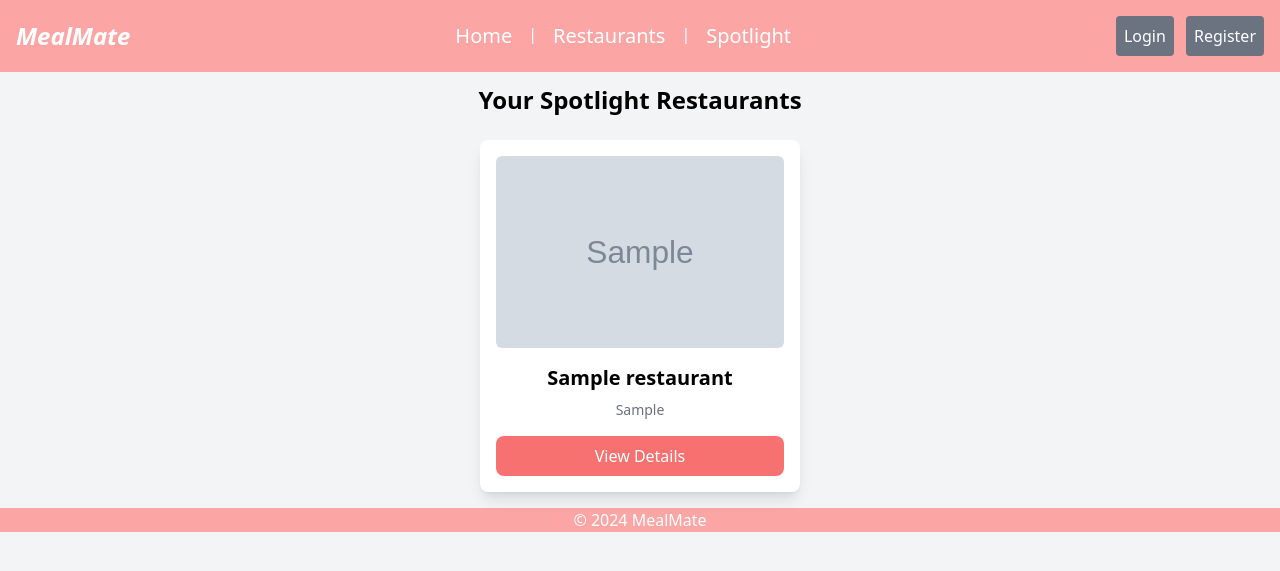
After one commit to NivethaaD/Restaurant_App, a Django app: page /spotlight-restaurants/ in a window 1280 px wide. The commit adds this page. Shown: the top 571 px of the page. Run offline with Django 4.2, Linux system fonts and the light colour scheme; tables that the repository leaves empty hold one stand-in row (values such as "Sample post"); grey boxes marked "Sample" are stand-in pictures; some libraries are stand-ins or nearby versions.

Commit message:
Created visited and spotlight restaurants

```diff
--- /dev/null
+++ b/restaurant/templates/restaurant/spotlight_restaurants.html
@@ -0,0 +1,33 @@
+{% extends "base_generic.html" %}
+
+{% block content %}
+<h1 class="text-2xl font-bold text-center mb-6 mt-3">Your Spotlight Restaurants</h1>
+<div class="flex flex-wrap justify-center gap-6 m-4">
+    {% if spotlight_restaurants %}
+        {% for spotlight in spotlight_restaurants %}
+            <div class="bg-white p-4 rounded-lg shadow-lg w-80 text-center hover:shadow-xl transition-shadow">
+                <!-- Display the restaurant's first image -->
+                {% with spotlight.restaurant.images.first as image %}
+                    {% if image %}
+                        <img src="{{ image.image.url }}" alt="{{ spotlight.restaurant.title }}" class="w-full h-48 object-cover rounded-md mb-4">
+                    {% else %}
+                        <div class="w-full h-48 bg-gray-200 rounded-md mb-4 flex items-center justify-center text-gray-500">
+                            No Image Available
+                        </div>
+                    {% endif %}
+                {% endwith %}
+
+                <!-- Restaurant Title -->
+                <h2 class="text-xl font-semibold mb-2">{{ spotlight.restaurant.title }}</h2>
+                <p class="text-sm text-gray-500">{{ spotlight.restaurant.location }}</p>
+                <a href="{% url 'restaurant_detail' spotlight.restaurant.pk %}"
+                   class="block mt-4 bg-red-400 text-white py-2 px-4 rounded-lg hover:bg-red-500">
+                   View Details
+                </a>
+            </div>
+        {% endfor %}
+    {% else %}
+        <p class="text-gray-500 text-center"> No spotlighted restaurants yet.</p>
+    {% endif %}
+</div>
+{% endblock %}
--- a/restaurant/urls.py
+++ b/restaurant/urls.py
@@ -1,5 +1,5 @@
 from django.urls import path
-from .views import RestaurantListView , RestaurantDetailView , home , RegisterView , profile_view , BookmarkView , AddReviewView , EditReviewView, DeleteReviewView
+from .views import RestaurantListView , RestaurantDetailView , home , RegisterView  , BookmarkView , AddReviewView , EditReviewView, DeleteReviewView , MarkVisitedView ,VisitedView,Spotlightview
 from django.contrib.auth import views as auth_views
 
 
@@ -15,11 +15,11 @@ urlpatterns = [
     path('password_reset_done/', auth_views.PasswordResetDoneView.as_view(template_name='registration/password_reset_done.html'), name='password_reset_done'),
     path('password_reset_confirm/<uidb64>/<token>/', auth_views.PasswordResetConfirmView.as_view(template_name='registration/password_reset_confirm.html'), name='password_reset_confirm'),
     path('password_reset_complete/', auth_views.PasswordResetCompleteView.as_view(template_name='registration/password_reset_complete.html'), name='password_reset_complete'),
-    path('profile/',profile_view , name = 'profile'),
     path('bookmarks/', BookmarkView.as_view(), name='bookmarked_restaurants'),
     path('restaurant/<int:pk>/add-review/', AddReviewView.as_view(), name='add_review'),
     path('review/<int:pk>/edit/', EditReviewView.as_view(), name='edit_review'),
     path('review/<int:pk>/delete/', DeleteReviewView.as_view(), name='delete_review'),
-
-
+    path('restaurant/<int:pk>/mark-visited/', MarkVisitedView.as_view(), name='mark_visited'),
+    path('visited-restaurants/', VisitedView.as_view(), name='visited_restaurants'),
+    path('spotlight-restaurants/', Spotlightview.as_view(), name='spotlighted_restaurants')
 ]
--- a/restaurant/views.py
+++ b/restaurant/views.py
@@ -1,6 +1,6 @@
 from django.shortcuts import render
 from django.views.generic import ListView , DetailView , View
-from .models import Restaurant, UserBookmark
+from .models import Restaurant, UserBookmark , UserVisited ,SpotlightRestaurant
 from .filters import RestaurantFilter
 from django.contrib import messages
 from django.views.generic.edit import FormView
@@ -81,6 +81,18 @@ class RestaurantDetailView(DetailView):
         else:
             # Set default value for unauthenticated users
             context['is_bookmarked'] = False
+
+        if self.request.user.is_authenticated:
+            context['is_visited'] = UserVisited.objects.filter(user=self.request.user, restaurant=restaurant).exists()
+        else:
+            context['is_visited'] = False
+
+        isspotlight = SpotlightRestaurant.objects.filter(restaurant=restaurant , spotlighted=True)
+        if isspotlight:
+            context['is_spotlight']=True
+        else:
+            context['is_spotlight'] = False
+
         return context
 
     def post(self, request, *args, **kwargs):
@@ -136,8 +148,6 @@ class RegisterView(FormView):
         messages.success(self.request, 'Your account has been created! You can now log in.')
         return super().form_valid(form)
 
-def profile_view(request):
-    return render(request, 'restaurant/profile.html')
 
 class BookmarkView(LoginRequiredMixin, ListView):
     model = Restaurant
@@ -151,3 +161,35 @@ class BookmarkView(LoginRequiredMixin, ListView):
         bookmarked_restaurants_ids = UserBookmark.objects.filter(user=user).values_list('restaurant_id', flat=True)
         # Retrieve restaurants using the IDs
         return Restaurant.objects.filter(id__in=bookmarked_restaurants_ids)
+
+
+class MarkVisitedView(View):
+    def post(self, request, *args, **kwargs):
+        if not request.user.is_authenticated:
+            return redirect('login')
+
+        restaurant = get_object_or_404(Restaurant, pk=kwargs['pk'])
+        visited, created = UserVisited.objects.get_or_create(user=request.user, restaurant=restaurant)
+
+        if not created:
+            visited.delete()
+            message = "Visit record removed"
+        else:
+            message = "Restaurant marked as visited"
+        return redirect('restaurant_detail', pk=restaurant.pk)
+
+class VisitedView(LoginRequiredMixin, ListView):
+    model = Restaurant
+    template_name = 'restaurant/visited_restaurants.html'
+    context_object_name = 'visited_restaurants'
+
+    def get_queryset(self):
+
+        user = self.request.user
+        visited_restaurants_ids = UserVisited.objects.filter(user=user).values_list('restaurant_id', flat=True)
+        return Restaurant.objects.filter(id__in=visited_restaurants_ids)
+
+class Spotlightview(ListView):
+    model = SpotlightRestaurant
+    template_name = "restaurant/spotlight_restaurants.html"
+    context_object_name = 'spotlight_restaurants'
--- a/templates/base_generic.html
+++ b/templates/base_generic.html
@@ -47,10 +47,14 @@
           {% endif %}
 
           <li><a href="{% url 'restaurant-list' %}" class="hover:text-black text-xl">Restaurants</a></li>
+          <p>|</p>
+          <li><a href="{% url 'spotlighted_restaurants' %}" class="hover:text-black text-xl">Spotlight</a></li>
 
           {% if request.user.is_authenticated %}
           <p>|</p>
           <li><a href="{% url 'bookmarked_restaurants' %}" class="hover:text-black text-xl">Bookmarks</a></li>
+          <p>|</p>
+          <li><a href="{% url 'visited_restaurants' %}" class="hover:text-black text-xl">Visited Restaurants</a></li>
           {% endif %}
         </ul>
       </nav>
@@ -70,6 +74,7 @@
           <!-- Dropdown menu -->
           <div id="dropdown-menu" class="absolute right-0 hidden mt-2 space-y-2 bg-red-100 text-black rounded shadow-lg z-50">
             <a href="{% url 'bookmarked_restaurants' %}" class="block px-4 py-2 hover:bg-gray-300">Bookmarks</a>
+            <a href="{% url 'visited_restaurants' %}" class="block px-4 py-2 hover:bg-gray-300" >Visited Restaurants</a>
             <a href="{% url 'password_reset' %}" class="block px-4 py-2 hover:bg-gray-300 ">Reset Password</a>
             <a href="{% url 'logout' %}" class="block px-4 py-2 hover:bg-gray-300">Logout</a>
           </div>
```
Also changed, not shown: restaurant/templates/restaurant/detail.html (+21 -0 lines), restaurant/templates/restaurant/visited_restaurants.html (added, +33 -0 lines).
